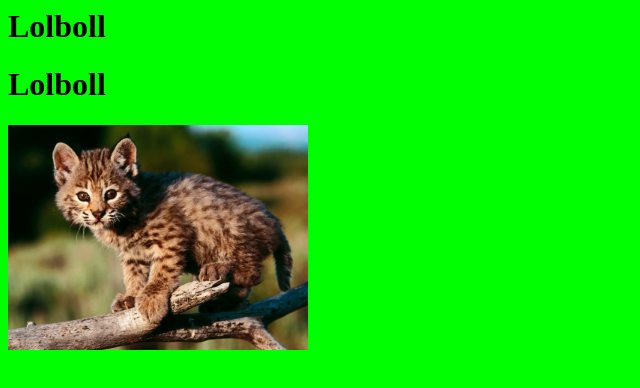
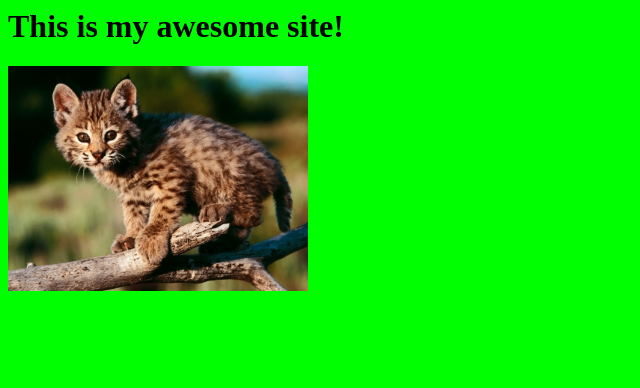
Before and after one commit to jockekroon/testproject, a plain HTML site: page index.html in a window 1280 px wide. Shown: the whole page, without its empty margins (0-640 px from the left). Drawn offline with Linux system fonts and the light colour scheme.

Commit message:
Revert "added a header"
This reverts commit ed82e8fcadebff822eef1cc770d9c552ece2e035.

```diff
--- a/index.html
+++ b/index.html
@@ -5,8 +5,7 @@
   <link rel="stylesheet" type="text/css" href="css/style.css">
 </head>
 <body>
-	<h1>Lolboll</h1>
-  <h1>Lolboll</h1>
+  <h1>This is my awesome site!</h1>
   <img src="images/kittens.jpg">
 </body>
 </html>
```
